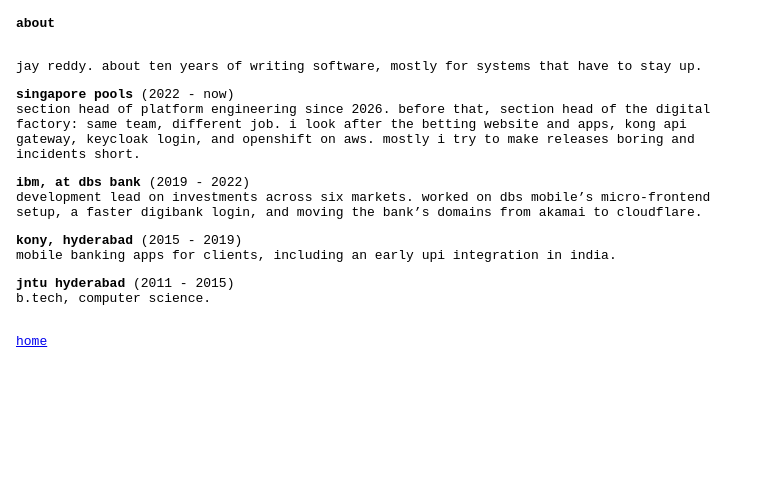
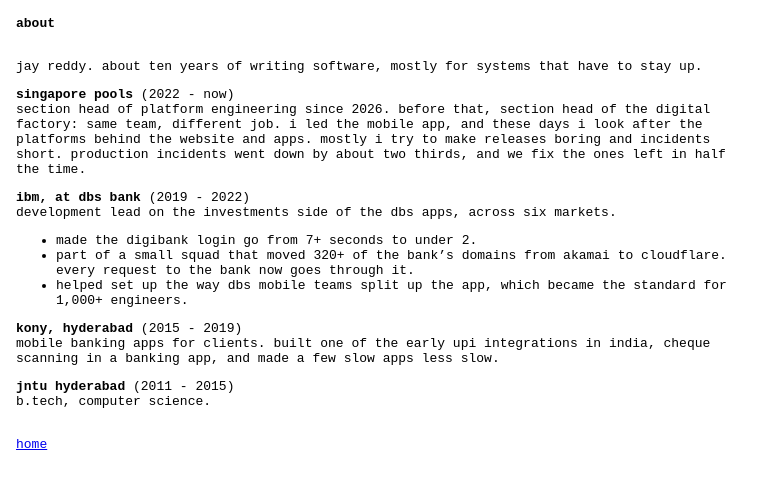
Before and after one commit to jramasani/jramasani.github.io, a Jekyll site: the page built from about.markdown, in a window 1280 px wide. Shown: the top 489 px of the page, without its empty margins (0-773 px from the left). Built offline with Jekyll 4.4.1, drawn with Linux system fonts in a browser that asks for light colours.

Commit message:
About page: achievements, no tech stack
Co-Authored-By: Claude Opus 5.5 <noreply@anthropic.com>

```diff
--- a/about.markdown
+++ b/about.markdown
@@ -6,13 +6,16 @@ permalink: /about/
 jay reddy. about ten years of writing software, mostly for systems that have to stay up.
 
 **singapore pools** (2022 - now)<br/>
-section head of platform engineering since 2026. before that, section head of the digital factory: same team, different job. i look after the betting website and apps, kong api gateway, keycloak login, and openshift on aws. mostly i try to make releases boring and incidents short.
+section head of platform engineering since 2026. before that, section head of the digital factory: same team, different job. i led the mobile app, and these days i look after the platforms behind the website and apps. mostly i try to make releases boring and incidents short. production incidents went down by about two thirds, and we fix the ones left in half the time.
 
 **ibm, at dbs bank** (2019 - 2022)<br/>
-development lead on investments across six markets. worked on dbs mobile's micro-frontend setup, a faster digibank login, and moving the bank's domains from akamai to cloudflare.
+development lead on the investments side of the dbs apps, across six markets.<br/>
+- made the digibank login go from 7+ seconds to under 2.<br/>
+- part of a small squad that moved 320+ of the bank's domains from akamai to cloudflare. every request to the bank now goes through it.<br/>
+- helped set up the way dbs mobile teams split up the app, which became the standard for 1,000+ engineers.
 
 **kony, hyderabad** (2015 - 2019)<br/>
-mobile banking apps for clients, including an early upi integration in india.
+mobile banking apps for clients. built one of the early upi integrations in india, cheque scanning in a banking app, and made a few slow apps less slow.
 
 **jntu hyderabad** (2011 - 2015)<br/>
 b.tech, computer science.
--- a/index.html
+++ b/index.html
@@ -5,7 +5,7 @@ jay's home on the internet. i spent a whole weekend on this design. you can tell
 <br/><br/>
 day job: section head of platform engineering at <a href="https://www.singaporepools.com.sg">singapore pools</a>. if the website, the apps, the api gateway or login go down, my phone rings. it's quiet most days, which i'm told means i'm doing my job.
 <br/><br/>
-i led the singapore pools mobile app. it is built in flutter. use flutter. google isn't paying me to say this, but they could.
+i led the singapore pools mobile app. unrelated: use flutter. google isn't paying me to say this, but they could.
 <br/><br/>
 before that i made banking apps at <a href="/about/">ibm/dbs and kony</a>. the <a href="/about/">about page</a> has the boring, resume-shaped version.
 <br/><br/>
```
